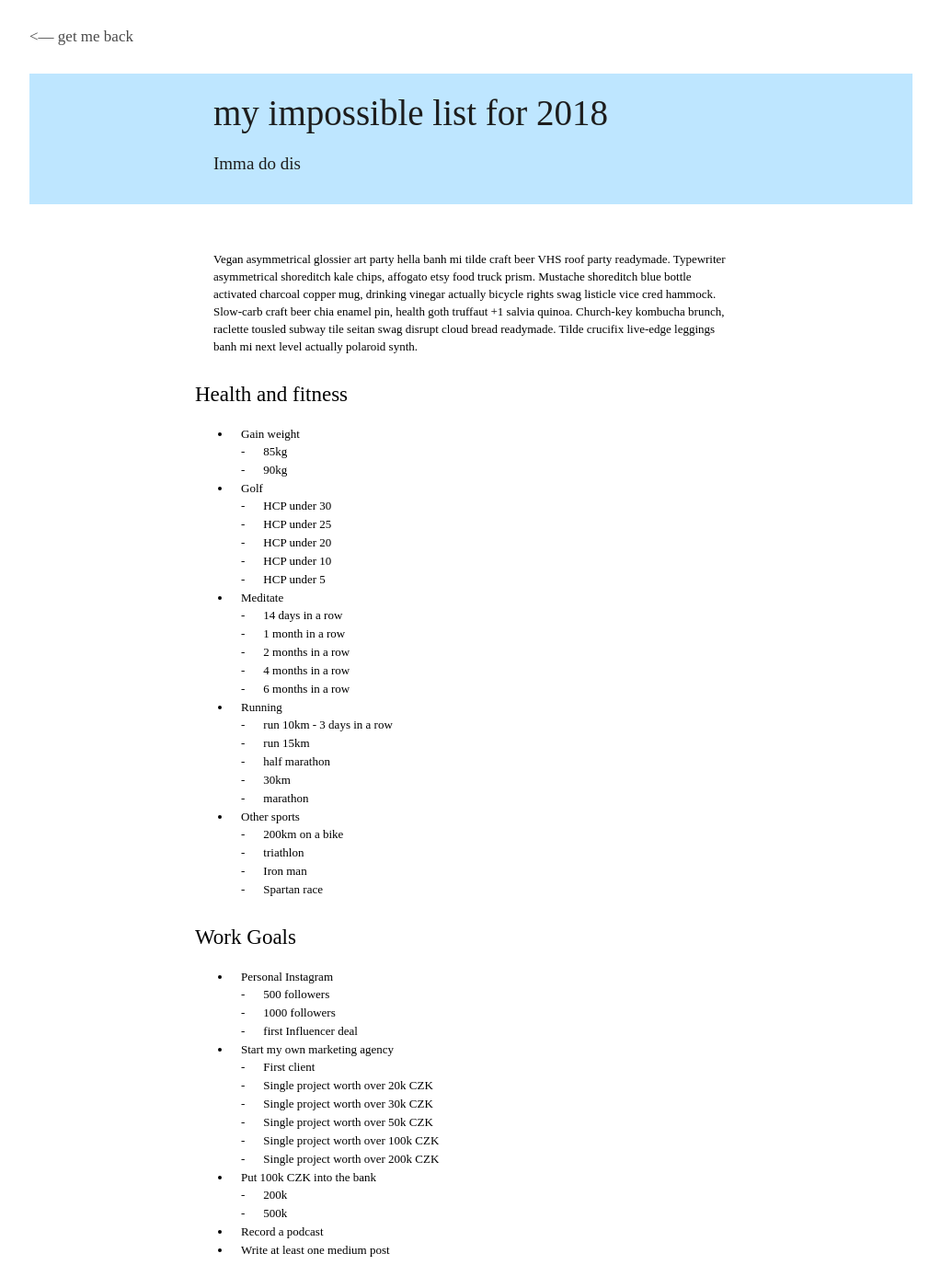
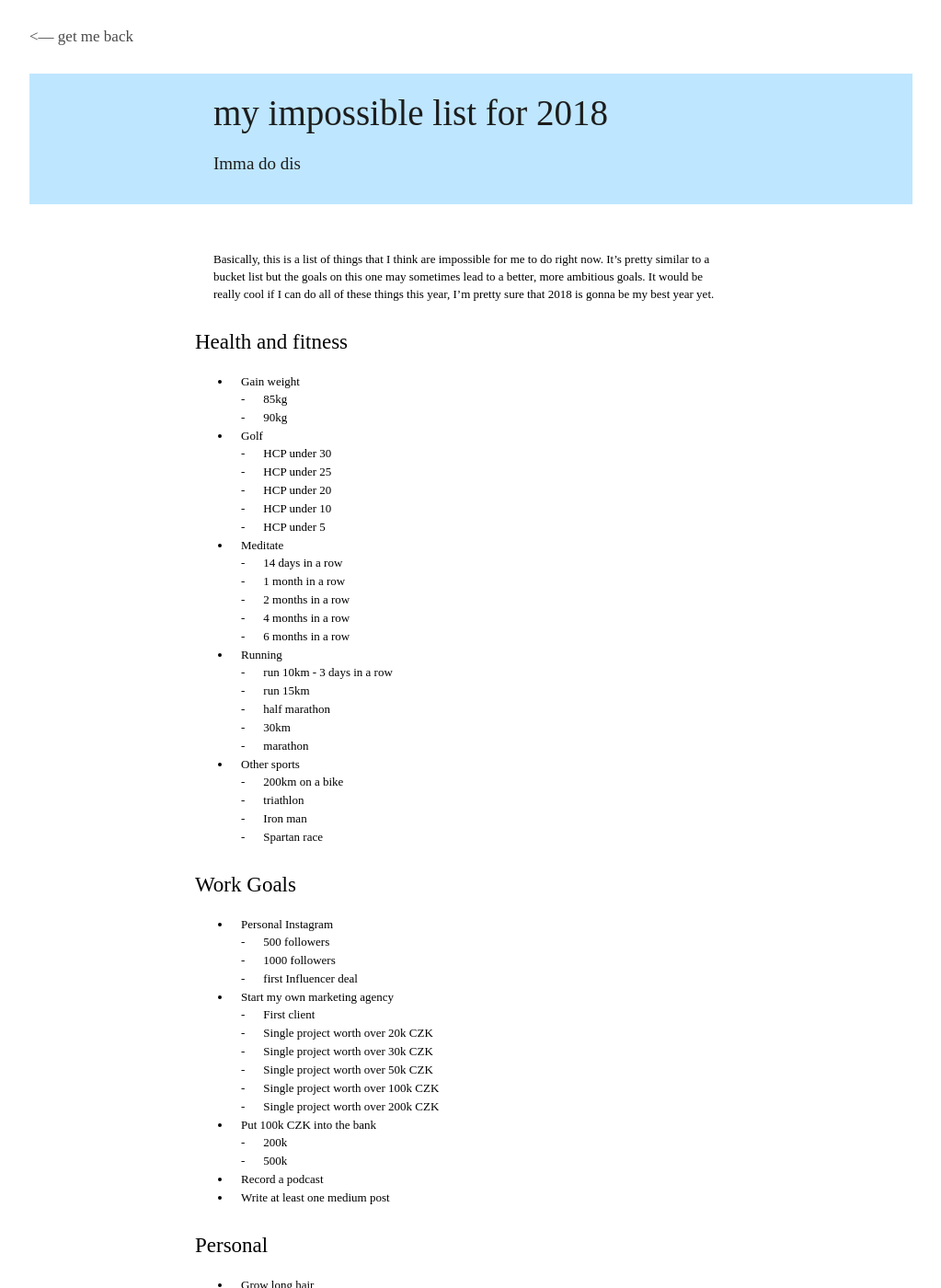
Before and after one commit to StyvekDrtic/personalPage, a Jekyll site: the page built from _posts/2018-01-01-impossible_list.md, in a window 1280 px wide and 1400 px high. Shown: the whole window at 92% size, without its empty margins (128-1151 px from the left). Built offline with Jekyll 4.4.1, drawn with Linux system fonts in a browser that asks for light colours; some web fonts are replaced; some of the changed text lies outside the part shown.

Commit message:
Update 2018-01-01-impossible_list.md

```diff
--- a/_posts/2018-01-01-impossible_list.md
+++ b/_posts/2018-01-01-impossible_list.md
@@ -5,7 +5,7 @@ description: "Imma do dis"
 date: 2018-01-01
 color: blueColor
 ---
-Vegan asymmetrical glossier art party hella banh mi tilde craft beer VHS roof party readymade. Typewriter asymmetrical shoreditch kale chips, affogato etsy food truck prism. Mustache shoreditch blue bottle activated charcoal copper mug, drinking vinegar actually bicycle rights swag listicle vice cred hammock. Slow-carb craft beer chia enamel pin, health goth truffaut +1 salvia quinoa. Church-key kombucha brunch, raclette tousled subway tile seitan swag disrupt cloud bread readymade. Tilde crucifix live-edge leggings banh mi next level actually polaroid synth.
+Basically, this is a list of things that I think are impossible for me to do right now. It's pretty similar to a bucket list but the goals on this one may sometimes lead to a better, more ambitious goals. It would be really cool if I can do all of these things this year, I'm pretty sure that 2018 is gonna be my best year yet.
 
 
 <h3>Health and fitness</h3>
@@ -59,6 +59,7 @@ Vegan asymmetrical glossier art party hella banh mi tilde craft beer VHS roof pa
 <h3>Personal</h3>
 
 * Grow long hair
+* Graduate high school in the USA
 * Get a tattoo
 * Get a driver’s license
     * Driver’s license for a motorbike
```
